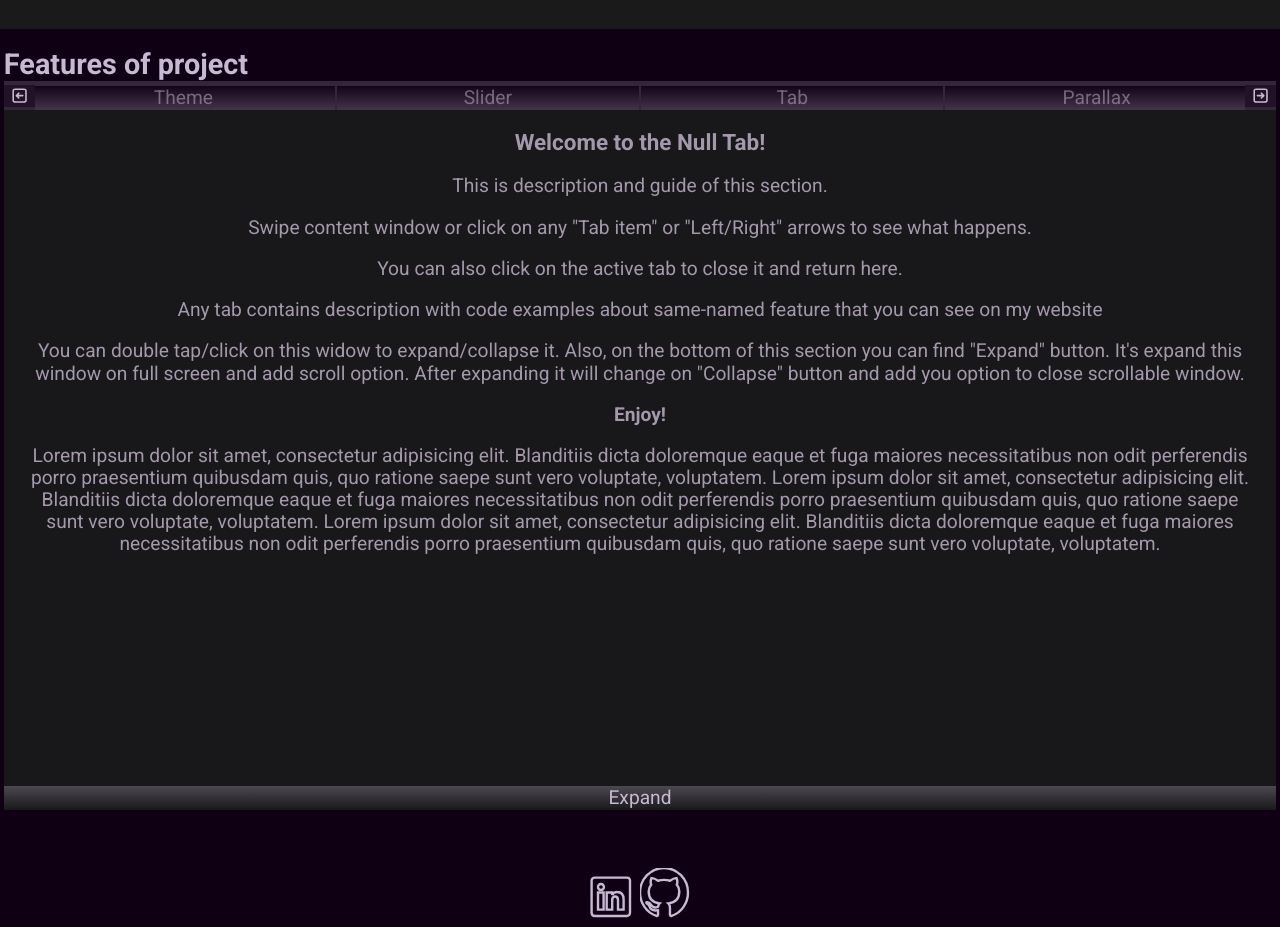
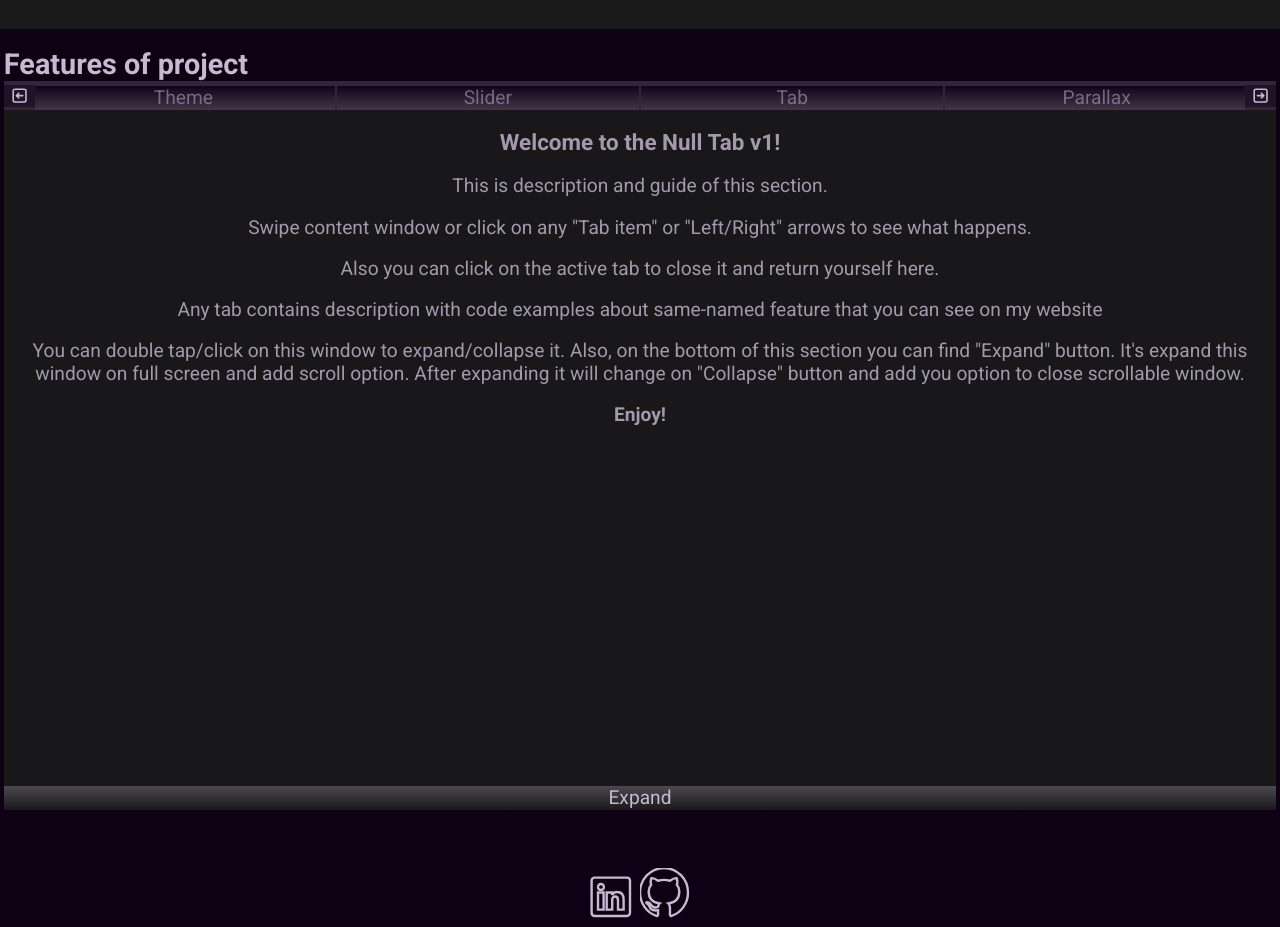
Before and after one commit to RKeyIT/cv, a React (Vite) app: page / in a window 1280 px wide. Shown: the part 1740-2667 px from the top of the page. Built offline with nearby package versions, Linux system fonts and the light colour scheme.

Commit message:
text content fixes

```diff
--- a/src/feature/Tab/NullTab/NullTab.tsx
+++ b/src/feature/Tab/NullTab/NullTab.tsx
@@ -3,7 +3,7 @@ import './NullTab.css'
 const NullTab = () => {
 	return <div className={ `NullTab` }>
 		<h3>
-			Welcome to the Null Tab!
+			Welcome to the Null Tab v1!
 		</h3>
 		<p>
 			This is description and guide of this section.
@@ -12,13 +12,13 @@ const NullTab = () => {
 			Swipe content window or click on any "Tab item" or "Left/Right" arrows to see what happens.
 		</p>
 		<p>
-			You can also click on the active tab to close it and return here.
+			Also you can click on the active tab to close it and return yourself here.
 		</p>
 		<p>
 			Any tab contains description with code examples about same-named feature that you can see on my website
 		</p>
 		<p>
-			You can double tap/click on this widow to expand/collapse it.
+			You can double tap/click on this window to expand/collapse it.
 			Also, on the bottom of this section you can find "Expand" button.
 			It's expand this window on full screen and add scroll option.
 			After expanding it will change on "Collapse" button and add you option to close scrollable window.
@@ -26,17 +26,6 @@ const NullTab = () => {
 		<p>
 			<b>Enjoy!</b>
 		</p>
-		<p>
-			Lorem ipsum dolor sit amet, consectetur adipisicing elit. Blanditiis dicta doloremque eaque et fuga maiores
-			necessitatibus non odit perferendis porro praesentium quibusdam quis, quo ratione saepe sunt vero voluptate,
-			voluptatem.
-			Lorem ipsum dolor sit amet, consectetur adipisicing elit. Blanditiis dicta doloremque eaque et fuga maiores
-			necessitatibus non odit perferendis porro praesentium quibusdam quis, quo ratione saepe sunt vero voluptate,
-			voluptatem.
-			Lorem ipsum dolor sit amet, consectetur adipisicing elit. Blanditiis dicta doloremque eaque et fuga maiores
-			necessitatibus non odit perferendis porro praesentium quibusdam quis, quo ratione saepe sunt vero voluptate,
-			voluptatem.
-		</p>
 	</div>
 };
 
--- a/src/feature/Tab/SliderTab/SliderTab.tsx
+++ b/src/feature/Tab/SliderTab/SliderTab.tsx
@@ -4,7 +4,7 @@ import { type, state, effect } from "./CodeExamples";
 const SliderTab = () => {
 
 	return <div className={ `CarouselTab` }>
-		<h3>Welcome to the Slider tab!</h3>
+		<h3>Slider v1</h3>
 		<p>
 			Currently it has a simple implementation that contains one type, one state, one effect and a markup.
 		</p>
--- a/src/feature/Tab/TabTab/TabTab.tsx
+++ b/src/feature/Tab/TabTab/TabTab.tsx
@@ -12,7 +12,7 @@ import {
 
 const TabTab = () => {
 	return <div className={ `TabTab` }>
-		<h3>Welcome to the Tab!</h3>
+		<h3>Tab v1</h3>
 		<p>
 			Let me show you how this component works!
 		</p>
--- a/src/feature/Tab/ThemeTab/ThemeTab.tsx
+++ b/src/feature/Tab/ThemeTab/ThemeTab.tsx
@@ -3,7 +3,7 @@ import { states, effects, markup, imports } from "./CodeExamples";
 
 const ThemeTab = () => {
 	return <div className={ `ThemeTab` }>
-		<h3>Welcome to the Theme tab!</h3>
+		<h3>Theme v1</h3>
 		<p>
 			This section contains a micro-guide to create a custom theme switcher.
 			Also it have unexpected features that I found randomly.
```
